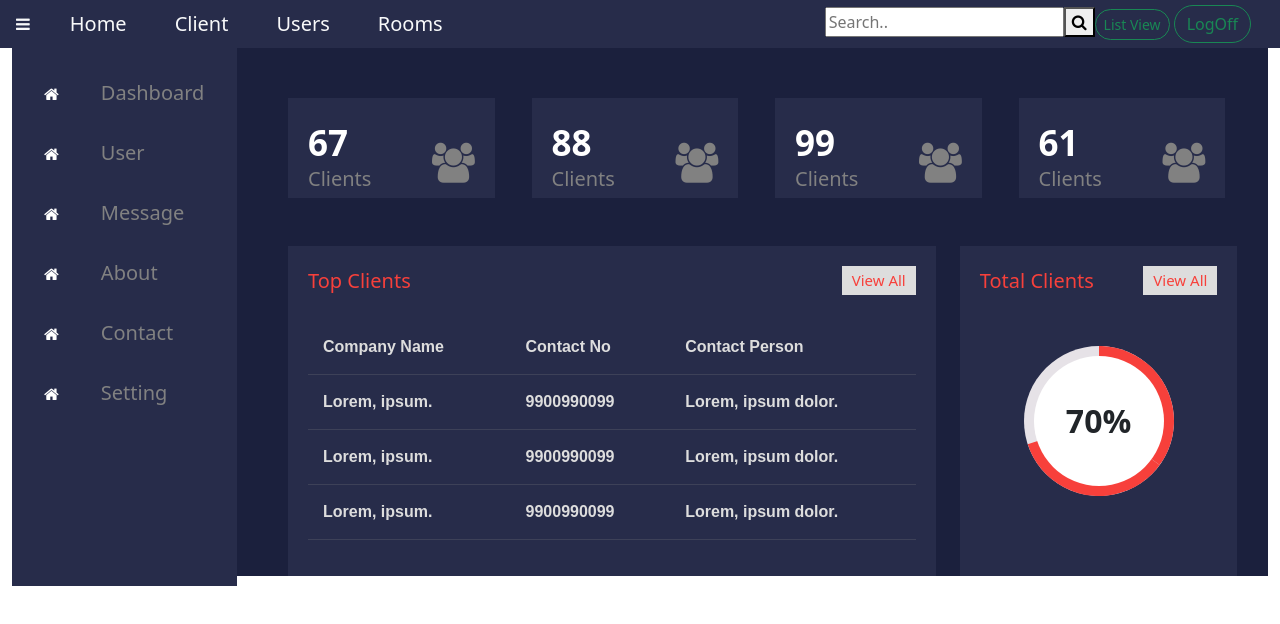
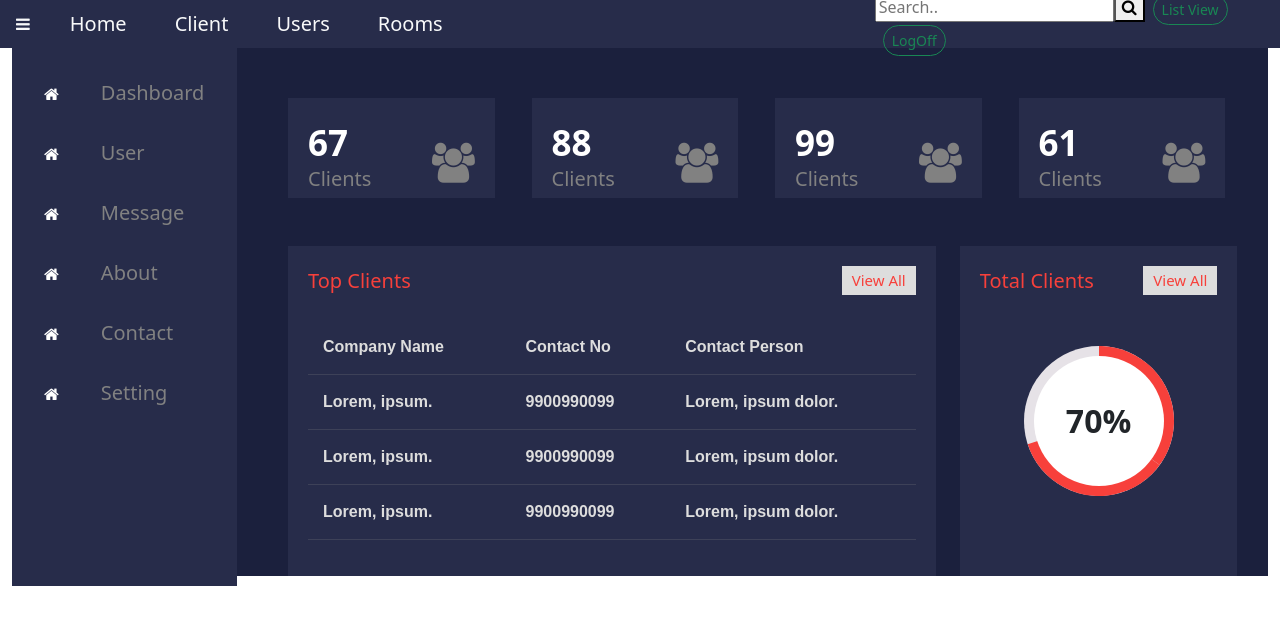
Before and after one commit to NikamPriya/meeting, an Angular app: page /home in a window 1280 px wide. Shown: the top 624 px of the page. Built offline with nearby package versions, Linux system fonts and the light colour scheme; sample sign-in values are in the browser's storage.

Commit message:
changes done

```diff
--- a/src/app/pages/client/client.component.css
+++ b/src/app/pages/client/client.component.css
@@ -58,7 +58,7 @@ body {
 
 
 h6 {
-    font-size: 14px;
+    font-size: 12px;
 }
 
 .card .card-block p {
@@ -106,6 +106,9 @@ p {
 .f-w-600 {
     font-weight: 600;
 }
+.col-9{
+    padding-right: 0px;
+}
 
 /* .m-b-20 {
     margin-bottom: 20px;
--- a/src/app/pages/client/client.component.html
+++ b/src/app/pages/client/client.component.html
@@ -31,15 +31,15 @@
                                 <i class=" mdi mdi-square-edit-outline feather icon-edit m-t-10 f-16"></i>
                             </div>
                         </div>
-                        <div class="col-8">
+                        <div class="col-9" >
                             <div class="card-block">
                                 <h6 class="m-b-20 p-b-5 b-b-default f-w-600">{{data.companyName | titlecase}}</h6>
                                 <div class="row">
-                                    <div class="col-sm-6">
+                                    <div class="col-sm-5">
                                         <p class="m-b-10 f-w-600">Address</p>
                                         <h6 class="text-muted f-w-400">{{data.address}}</h6>
                                     </div>
-                                    <div class="col-sm-6">
+                                    <div class="col-sm-7">
                                         <p class="m-b-10 f-w-600">Mobile No</p>
                                         <h6 class="text-muted f-w-400">{{data.contactNo}}</h6>
                                     </div>
@@ -47,12 +47,15 @@
                                 <h6 class="m-b-20 m-t-40 p-b-5 b-b-default f-w-600"></h6>
                                 <div class="row">
                                     <div class="col-6 mb-1 text-start">
-                                        <button class="btn mx-3 btn-sm btn-secondary"
-                                            (click)="editClientData(data); openPopup()">Edit</button>
+                                        <button class="btn  btn-sm btn-secondary"
+                                            (click)="editClientData(data); openPopup()">Edit<i class="fa fa-pencil mx-1"
+                                            aria-hidden="true"></i></button>
                                         </div>
                                     <div class="col-6 ">
                                         <button class="btn btn-sm btn-danger"
-                                            (click)="DeleteClientData(data.clientId)">Delete></button>
+                                            (click)="DeleteClientData(data.clientId)">Delete<i class="fa fa-ban mx-1"
+                                            aria-hidden="true"></i>
+                                        </button>
                                     </div>
                                 </div>
                             </div>
@@ -115,7 +118,6 @@
                             <h4 class="modal-title text-center">Add Client</h4>
                         </div>
                         <form #userForm="ngForm">
-
                             <div class="modal-body">
                                 <div class="row mx-2 ">
                                     <div class="col-6 ">
@@ -126,7 +128,6 @@
                                         <div class="text-danger" *ngIf="clientName.touched || clientName.dirty">
                                             <span *ngIf="clientName.errors?.['required']">Required Field</span>
                                         </div>
-
                                     </div>
                                     <div class="col-6">
                                         <label>Company Name <span class="text-danger">*</span></label>
@@ -151,7 +152,6 @@
                                         <div class="text-danger" *ngIf="address.touched || address.dirty">
                                             <span *ngIf="address.errors?.['required']">Required Field</span>
                                         </div>
-
                                     </div>
                                 </div>
                                 <div class="row mx-2 pt-3">
@@ -162,7 +162,6 @@
                                         <div class="text-danger" *ngIf="city.touched || city.dirty">
                                             <span *ngIf="city.errors?.['required']">Required Field</span>
                                         </div>
-
                                     </div>
                                     <div class="col-4">
                                         <label>Pin Code <span class="text-danger">*</span></label>
@@ -171,7 +170,6 @@
                                         <div class="text-danger" *ngIf="pincode.touched || pincode.dirty">
                                             <span *ngIf="pincode.errors?.['required']">Required Field</span>
                                         </div>
-
                                     </div>
                                     <div class="col-4">
                                         <label>State <span class="text-danger">*</span></label>
@@ -180,7 +178,6 @@
                                         <div class="text-danger" *ngIf="state.touched || state.dirty">
                                             <span *ngIf="state.errors?.['required']">Required Field</span>
                                         </div>
-
                                     </div>
                                 </div>
                                 <div class="row mx-2 pt-3">
@@ -193,7 +190,6 @@
                                             *ngIf="employeeStrength.touched || employeeStrength.dirty">
                                             <span *ngIf="employeeStrength.errors?.['required']">Required Field</span>
                                         </div>
-
                                     </div>
                                     <div class="col-4">
                                         <label>GST No. <span class="text-danger">*</span></label>
@@ -202,7 +198,6 @@
                                         <div class="text-danger" *ngIf="gstNo.touched || gstNo.dirty">
                                             <span *ngIf="gstNo.errors?.['required']">Required Field</span>
                                         </div>
-
                                     </div>
                                     <div class="col-4">
                                         <label>Contact No <span class="text-danger">*</span></label>
@@ -212,7 +207,6 @@
                                         <div class="text-danger" *ngIf="contactNo.touched || contactNo.dirty">
                                             <span *ngIf="contactNo.errors?.['required']">Required Field</span>
                                         </div>
-
                                     </div>
                                 </div>
 
@@ -228,7 +222,6 @@
                                 <button class="btn btn-sm  btn-success  mx-3" *ngIf="clientObj.clientId !=0"
                                     (click)="updateClientData(); closePopup()">Update
                                     <i class="fa fa-floppy-o mx" aria-hidden="true"></i></button>
-
                             </div>
                         </form>
                     </div>
--- a/src/app/pages/layout/layout.component.html
+++ b/src/app/pages/layout/layout.component.html
@@ -50,14 +50,14 @@
   <!-- <div class="navbar-collapse">
       <ul class="navbar-nav me-auto"></ul>
   </div> -->
-  <div class="search-container  " style="padding-left: 350px;" >
+  <div class="search-container  " style="padding-left: 400px;" >
     <form action="/action_page.php d-flex">
       <input type="text" placeholder="Search.." name="search">
       <button type="button"><i class="fa fa-search"></i></button>
-      <button class="btn btn-sm btn-outline-success rounded-pill" (click)="toggle(); onView()">{{ListView ? "Card view": "List View"}}</button>
+      <button class="btn btn-sm btn-outline-success rounded-pill ms-2" (click)="toggle(); onView()">{{ListView ? "Card view": "List View"}}</button>
 
       {{userInfo.userName}}
-      <button class="btn btn-outline-success rounded-pill" routerLink="/login" *ngIf="isLoggedIn" type="button" (click)="logOff()"> LogOff</button>
+      <button class="btn btn-sm btn-outline-success rounded-pill mx-2" routerLink="/login" *ngIf="isLoggedIn" type="button" (click)="logOff()"> LogOff</button>
 
 
     </form>
```
